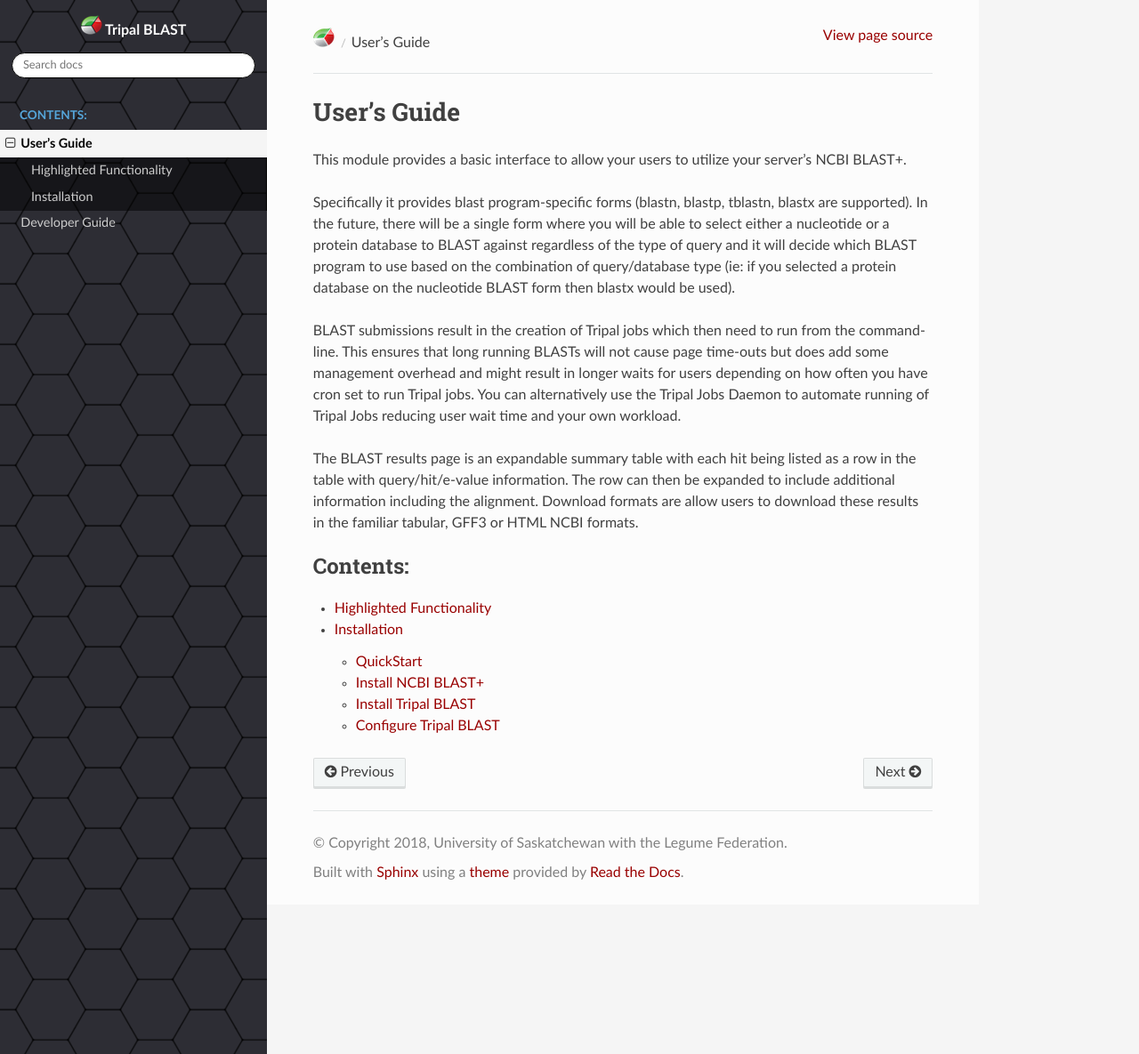
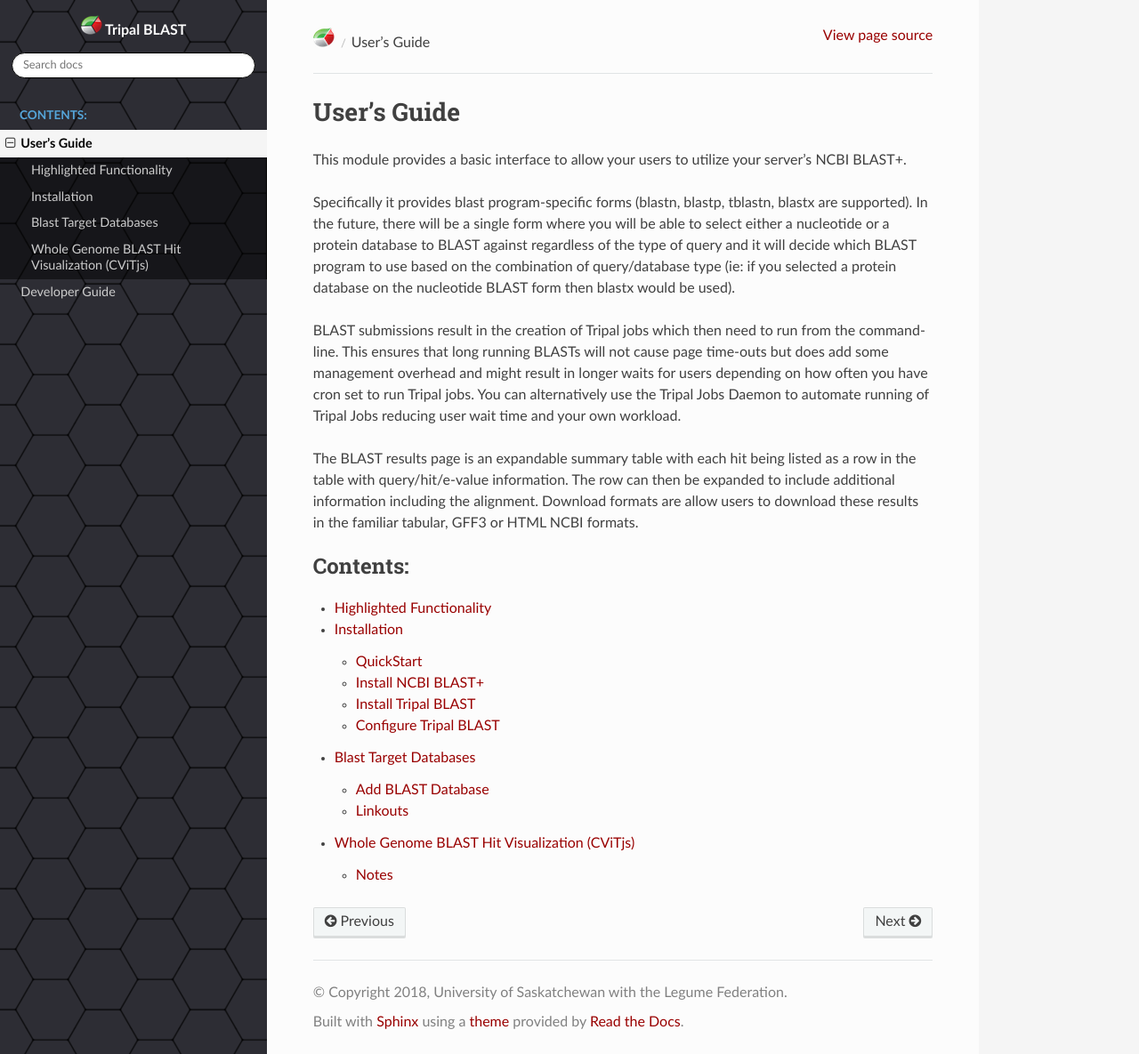
Before and after one commit to tripal/tripal_blast, a Sphinx documentation site: the page built from docs/user_guide.rst, in a window 1280 px wide and 1185 px high. Shown: the whole window at 89% size. Built offline with Sphinx 7.4.7 and the Read the Docs theme 2.0.0, drawn with Linux system fonts in a browser that asks for light colours; part of the change alters nothing that is shown.

Commit message:
Added blast db and cvitjs docs.

```diff
--- a/docs/user_guide.rst
+++ b/docs/user_guide.rst
@@ -15,3 +15,5 @@ The BLAST results page is an expandable summary table with each hit being listed
 
    user_guide/features
    user_guide/install
+   user_guide/targetdbs
+   user_guide/cvitjs
--- /dev/null
+++ b/docs/user_guide/cvitjs.rst
@@ -0,0 +1,53 @@
+
+Whole Genome BLAST Hit Visualization (CViTjs)
+=============================================
+
+1. `Download CViTjs <https://github.com/LegumeFederation/cvitjs>`_ and copy the code to your webserver. It needs to be placed in ``[your drupal root]/sites/all/libraries``. To download, execute the git command inside the ``libraries/`` directory:
+
+.. code:: bash
+
+  git clone https://github.com/LegumeFederation/cvitjs.git
+
+2. CViTjs will have a config file in its root directory named ``cvit.conf``. This file provides information for whole genome visualization for each genome BLAST target. Make sure the config file can be edited by your web server.
+3. Enable CViTjs from the BLAST module administration page.
+4. Edit the configuration file to define each genome target. These will look like:
+
+.. code:: yaml
+
+  [data.Cajanus cajan - genome]
+  conf = data/cajca/cajca.conf
+  defaultData = data/cajca/cajca.gff
+
+Where:
+
+ - the section name, "data.Cajanus cajan - genome", consists of "data." followed by the name of the BLAST target node,
+ - the file "cajca.conf" is a cvit configuration file which describes how to draw the chromosomes and BLAST hits on the Cajanus cajan genome,
+ - and the file "cajca.gff" is a GFF3 file that describes the Cajanus cajan chromosomes.
+
+At the top of the configuration file there must be a [general] section that defines the default data set. For example:
+
+.. code:: yaml
+
+    [general]
+    data_default = data.Cajanus cajan - genome
+
+5. Edit the nodes for each genome target (nodes of type "BLAST Database") and enable whole genome visualization. Remember that the names listed in the CViTjs config file must match the BLAST node name. In the example above, the BLAST database node for the Cajanus cajan genome assembly is named "Cajanus cajan - genome"
+
+Notes
+------
+
+- The .conf file for each genome can be modified to suit your needs and tastes. See the sample configuration file, data/test1/test1.conf, and the `CViTjs documentation <https://github.com/LegumeFederation/cvitjs#using-cvitjs>`_.
+- Each blast target CViTjs configuration file must define how to visualize blast hits or you will not see them.
+
+.. code:: yaml
+
+  [blast]
+  feature = BLASTRESULT:match_part
+  glyph   = position
+  shape = rect
+  color   = #FF00FF
+  width = 5
+
+
+- You will have to put the target-specific conf and gff files (e.g. ``cajca.conf`` and ``cjca.gff``) on your web server, in the directory, ``sites/all/libraries/cvitjs/data``. You may choose to group files for each genome into subdirectories, for example, ``sites/all/libraries/cvitjs/data/cajca``.
+- It is important to make sure that ``cvit.conf`` points to the correct data directory and the correct ``.gff`` and ``.conf`` files for the genome in question. For more information about how to create the ``.gff`` file, see the `documentation <https://github.com/LegumeFederation/cvitjs#how-to>`_.
--- /dev/null
+++ b/docs/user_guide/targetdbs.rst
@@ -0,0 +1,22 @@
+Blast Target Databases
+=======================
+
+"Target Database" is the BLAST terminology for a database you want your users to be able to BLAST against. For example, on the NCBI Blast website they have a nucleotide and protein target database.
+
+Add BLAST Database
+-------------------
+
+To add one to the "BLAST Databases" drop-down on the Blast program forms, in the "Navigation" menu go to "Add Content" > "Blast Database". Then fill out the form with the human readable name of your blast database (shown to the user in the drop-down) and the path to the blast database (passed to NCBI Blast).
+
+.. image:: targetdbs.1.nodeform.png
+
+For example, the above form will add "Tripalus Databasica Genome v1.0" to the "BLAST Databases" drop-down on the Nucleotide BLAST (blastn) form.
+
+Linkouts
+--------
+
+These settings will be used to transform the hit name into a link to additional information. The linkout type determines how the URL will be formed:
+
+ - **Generic Link**: Creates a generic link using a Tripal External Database and the backbone names from the blast database.
+ - **GBrowse Link**: Creates a link to highlight blast results on an existing GBrowse. This requires the blast database consist of backbone sequences of the same name and version as the GBrowse instance.
+ - **JBrowse Link**: Creates a link to highlight blast results on an existing JBrowse. This requires the blast database consist of backbone sequences of the same name and version as the JBrowse instance.
```
Also changed, not shown: docs/user_guide/targetdbs.1.nodeform.png (added).
